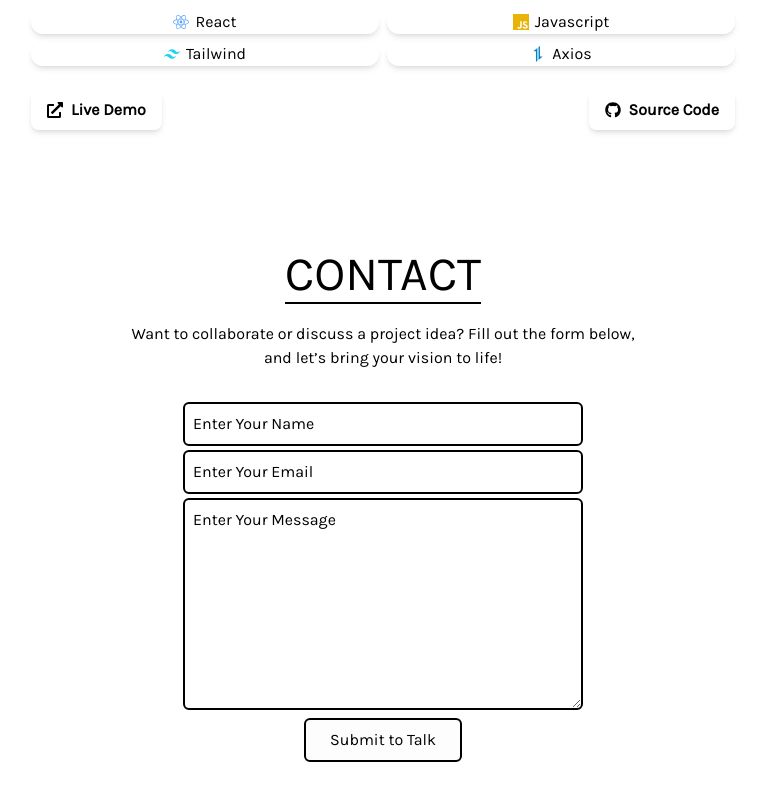
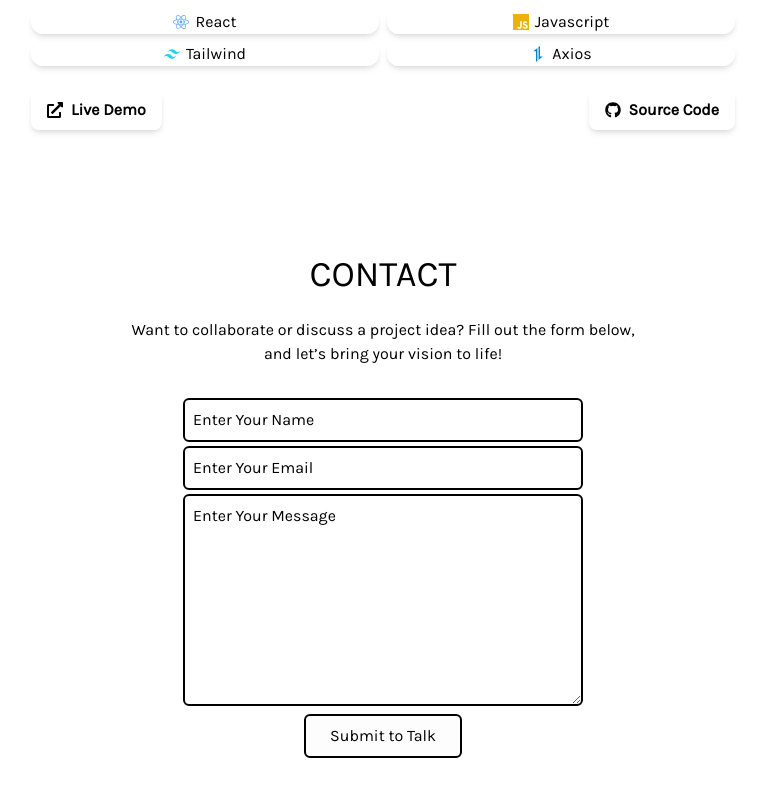
Before and after one commit to tgulu/Portfolio, a React (Create React App) app: page / in a window 1280 px wide. Shown: the part 854-1654 px from the top of the page, without its empty margins (257-1022 px from the left). Built offline with nearby package versions, Linux system fonts and the light colour scheme; a web font is replaced by a local one.

Commit message:
remove underline for h1, increase vh for large screens

```diff
--- a/src/components/Contact.jsx
+++ b/src/components/Contact.jsx
@@ -11,9 +11,9 @@ const Contact = () => {
         <div className="flex flex-col p-4 justify-center max-w-screen-lg gap-y-8 mx-auto h-full">
           {/* Heading Section */}
           <div className="pb-0 md:px-28 text-center">
-            <p className="pt-14 md:pt-0 mt-0 mb-2 text-5xl">
-              <span className="border-b-2 border-black ">CONTACT</span>
-            </p>
+            <h1 className="pt-14 md:pt-0 mt-0 mb-2 text-2xl md:text-4xl">
+              <span className="">CONTACT</span>
+            </h1>
             <p className=" pt-4">
               Want to collaborate or discuss a project idea? Fill out the form
               below, and let’s bring your vision to life!
```
